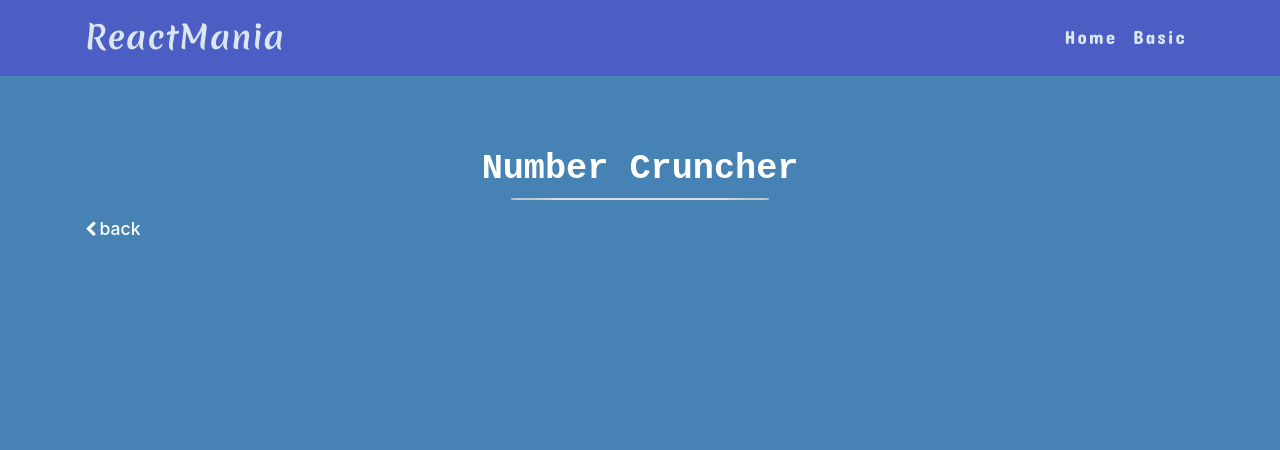
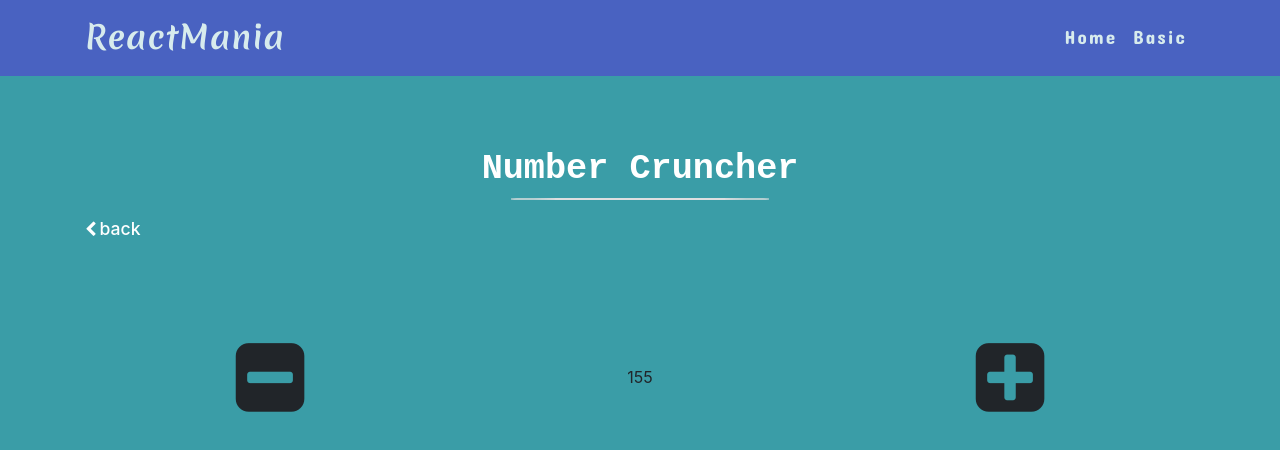
Before and after one commit to Gilpix/React-Projects, a React (Create React App) app: page /calci in a window 1280 px wide. Shown: the top 450 px of the page. Built offline with nearby package versions, Linux system fonts and the light colour scheme.

Commit message:
Design added for NumberCruncher project

```diff
--- a/src/components/NumberCruncher/NumberCruncher.js
+++ b/src/components/NumberCruncher/NumberCruncher.js
@@ -1,19 +1,46 @@
 import React from 'react'
 import Header from '../SharedComp/Header';
+import Modal from './Modal'
+
+
+
 
 
 function NumberCruncher() {
+    document.body.style = 'background: 	#3a9da7';
 
-    document.body.style = 'background: 	#4682B4';
+
+
+
 
 
 
     return (
         <>
+            <Header heading='Number Cruncher'></Header>
+            <div className='container cruncher-container vertical-center  text-center py-5'>
+                {/* <div className='vertical-center-cruncher  h-100' style> */}
+                <div className='row w-100'>
+                    <div style={{}} className='col-12 my-auto' >
+                        <p style={{ minHeight: '25px' }}>
+                        </p>
 
+                    </div>
+                    <div className='col-6 col-md-4 plus my-auto order-2 order-sm-1'>
+                        <i className="fa fa-5x fa-minus-square cruncher-icon " ></i>
+                    </div>
+                    <div className='col-12 col-md-4 my-auto order-1 order-sm-2'>
+                        <p className='counter-text m-0'>155</p>
+                    </div>
+                    <div className='col-6 col-md-4 minus my-auto order-3 order-sm-3'>
+                        <i className="fa fa-5x fa-plus-square cruncher-icon " ></i>
 
-            <Header heading='Number Cruncher'></Header>
+                    </div>
 
+                </div>
+                {/* </div> */}
+
+            </div>
 
         </>
     )
```
